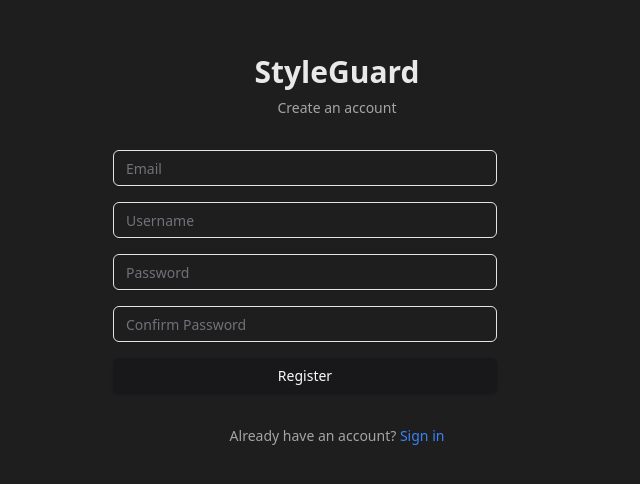
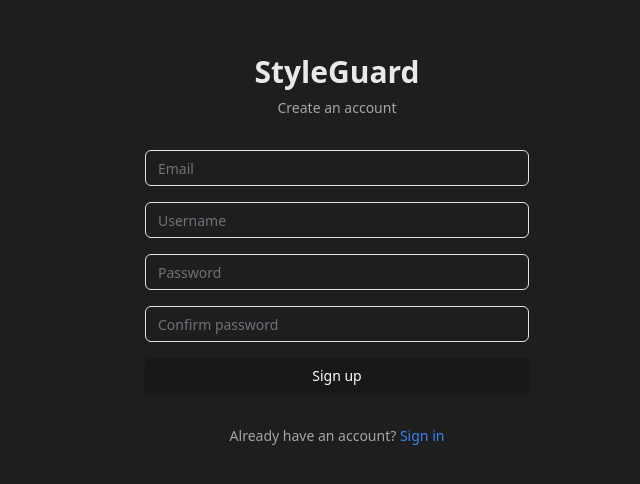
Before and after one commit to SstealzZ/StyleGuard, a React (Vite) app in the folder front/: page /register in a window 1280 px wide. Shown: the part 150-634 px from the top of the page, without its empty margins (303-943 px from the left). Built offline with nearby package versions, Linux system fonts and the light colour scheme; what @radix-ui/themes would draw is missing.

Commit message:
modify front/src/components/auth/RegisterForm.tsx - Enhance registration form with translation support, improved error handling, and updated placeholder texts

```diff
--- a/front/src/components/auth/RegisterForm.tsx
+++ b/front/src/components/auth/RegisterForm.tsx
@@ -1,14 +1,17 @@
 import { useState } from "react"
 import { useNavigate } from "react-router-dom"
+import { useTranslation } from "react-i18next"
 import { Button } from "@/components/ui/button"
 import { Input } from "@/components/ui/input"
 import { useAuthStore } from "@/stores/auth"
+import { extractApiError } from "@/services/api"
 
 /**
  * Registration form component for new users
  */
 export function RegisterForm() {
   const navigate = useNavigate()
+  const { t } = useTranslation()
   const register = useAuthStore((state) => state.register)
   const [error, setError] = useState<string | null>(null)
   const [isLoading, setIsLoading] = useState(false)
@@ -28,7 +31,7 @@ export function RegisterForm() {
     const confirmPassword = formData.get("confirmPassword") as string
 
     if (password !== confirmPassword) {
-      setError("Passwords do not match")
+      setError(t("passwordsDoNotMatch"))
       setIsLoading(false)
       return
     }
@@ -37,20 +40,21 @@ export function RegisterForm() {
       await register(email, username, password)
       navigate("/")
     } catch (error: any) {
-      setError(error.response?.data?.detail || "Registration failed")
+      const apiError = extractApiError(error)
+      setError(t(apiError.key) || t("registrationFailed"))
     } finally {
       setIsLoading(false)
     }
   }
 
   return (
-    <form onSubmit={handleSubmit} className="space-y-4 w-full max-w-sm">
+    <form onSubmit={handleSubmit} className="space-y-4 w-full max-w-sm mx-auto">
       <div className="space-y-2">
         <Input
           id="email"
           name="email"
           type="email"
-          placeholder="Email"
+          placeholder={t("email")}
           required
           disabled={isLoading}
         />
@@ -60,7 +64,7 @@ export function RegisterForm() {
           id="username"
           name="username"
           type="text"
-          placeholder="Username"
+          placeholder={t("username")}
           required
           disabled={isLoading}
         />
@@ -70,7 +74,7 @@ export function RegisterForm() {
           id="password"
           name="password"
           type="password"
-          placeholder="Password"
+          placeholder={t("password")}
           required
           disabled={isLoading}
         />
@@ -80,7 +84,7 @@ export function RegisterForm() {
           id="confirmPassword"
           name="confirmPassword"
           type="password"
-          placeholder="Confirm Password"
+          placeholder={t("confirmPassword")}
           required
           disabled={isLoading}
         />
@@ -93,7 +97,7 @@ export function RegisterForm() {
         className="w-full"
         disabled={isLoading}
       >
-        {isLoading ? "Creating account..." : "Register"}
+        {isLoading ? t("creatingAccount") : t("signUp")}
       </Button>
     </form>
   )
```
